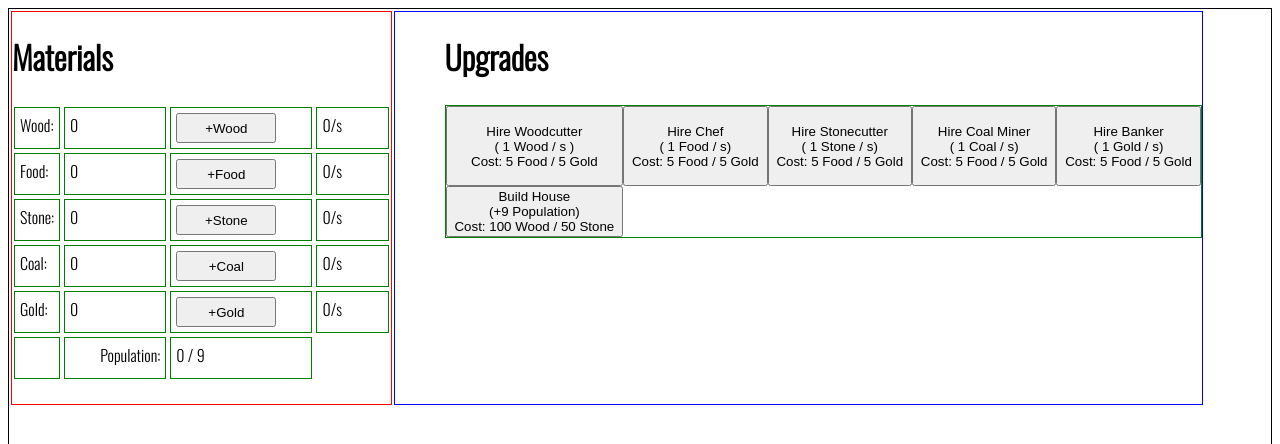
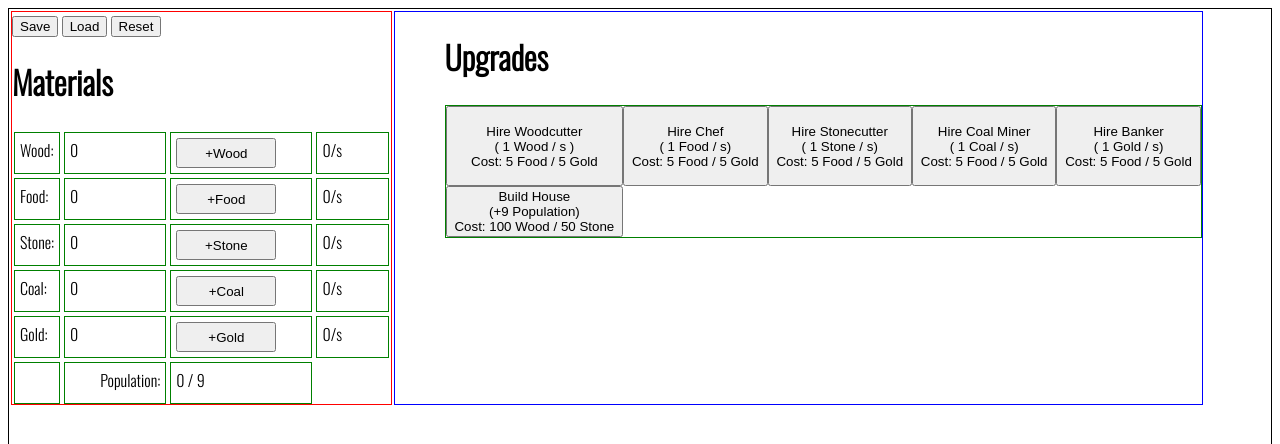
Before and after one commit to dbrackenbury/improvedIdleGame, a plain HTML site: page index.html in a window 1280 px wide. Shown: the top 444 px of the page. Drawn offline with nearby package versions, Linux system fonts and the light colour scheme.

Commit message:
Added save, load and reset functionality

```diff
--- a/index.html
+++ b/index.html
@@ -13,6 +13,10 @@
 <body>
     <div id="canvas">
         <div id="leftSide">
+            <button onclick="saveProgress()">Save</button>
+            <button onclick="loadProgress()">Load</button>
+            <button onclick="resetProgress()">Reset</button>
+
             <h1>Materials</h1>
             <div class="grid-container">
                 <div class="grid-item"><p class="label">Wood: </p></div>
@@ -77,5 +81,9 @@
     <script src="js/Passive/material-spend.js"></script>
     <script src="js/Passive/buildings.js"></script>
 
+    <script src="js/Saving/progress-save.js"></script>
+    <script src="js/Saving/progress-load.js"></script>
+    <script src="js/Saving/progress-reset.js"></script>
+
 </body>
 </html>
--- /dev/null
+++ b/js/Saving/progress-load.js
@@ -0,0 +1,41 @@
+
+function loadProgress() {
+    if (localStorage.getItem('wood') === null) {
+        /* CURRENT COUNTS */
+        LIVE_WOOD = 0;
+        LIVE_FOOD = 0;
+        LIVE_STONE = 0;
+        LIVE_COAL = 0;
+        LIVE_GOLD = 0;
+
+        /* IDLE TICK PER SECOND*/
+        IDLE_WOOD = 0;
+        IDLE_FOOD = 0;
+        IDLE_STONE = 0;
+        IDLE_COAL = 0;
+        IDLE_GOLD = 0;
+
+        /* POPULATION */
+        LIVE_POPULATION = 0;
+        POPULATION_CAP = 9;
+        location.reload()
+    } else {
+        LIVE_WOOD = parseInt(localStorage.getItem('wood'))
+        IDLE_WOOD = parseInt(localStorage.getItem('idleWood'))
+
+        LIVE_FOOD = parseInt(localStorage.getItem('food'))
+        IDLE_FOOD = parseInt(localStorage.getItem('idleFood'))
+
+        LIVE_STONE = parseInt(localStorage.getItem('stone'))
+        IDLE_STONE = parseInt(localStorage.getItem('idleStone'))
+
+        LIVE_COAL = parseInt(localStorage.getItem('coal'))
+        IDLE_COAL = parseInt(localStorage.getItem('idleCoal'))
+
+        LIVE_GOLD = parseInt(localStorage.getItem('gold'))
+        IDLE_GOLD = parseInt(localStorage.getItem('idleGold'))
+
+        LIVE_POPULATION = parseInt(localStorage.getItem('population'))
+        POPULATION_CAP = parseInt(localStorage.getItem('populationCap'))
+    }
+}
--- /dev/null
+++ b/js/Saving/progress-reset.js
@@ -0,0 +1,5 @@
+
+function resetProgress() {
+    localStorage.clear()
+    location.reload()
+}
--- /dev/null
+++ b/js/Saving/progress-save.js
@@ -0,0 +1,21 @@
+
+function saveProgress() {
+    localStorage.setItem('wood', LIVE_WOOD.toString());
+    localStorage.setItem('idleWood', IDLE_WOOD.toString());
+
+    localStorage.setItem('food', LIVE_FOOD.toString());
+    localStorage.setItem('idleFood', IDLE_FOOD.toString());
+
+    localStorage.setItem('stone', LIVE_STONE.toString());
+    localStorage.setItem('idleStone', IDLE_STONE.toString());
+
+    localStorage.setItem('coal', LIVE_COAL.toString());
+    localStorage.setItem('idleCoal', IDLE_COAL.toString());
+
+    localStorage.setItem('gold', LIVE_GOLD.toString());
+    localStorage.setItem('idleGold', IDLE_GOLD.toString());
+
+    localStorage.setItem('population', LIVE_POPULATION.toString());
+    localStorage.setItem('populationCap', POPULATION_CAP.toString());
+    location.reload()
+}
--- a/style.css
+++ b/style.css
@@ -29,7 +29,8 @@
     padding-left: 50px;
 }
 
-.label, #wood-display, #wood-passive-label, #food-passive-label, #stone-passive-label, #coal-passive-label, #gold-passive-label {
+.label, #wood-display, #wood-passive-label, #food-passive-label, #stone-passive-label, #coal-passive-label,
+#gold-passive-label {
     display: inline;
 }
 
```
